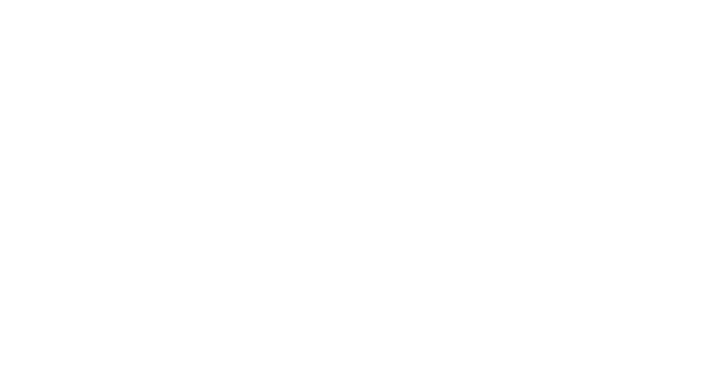
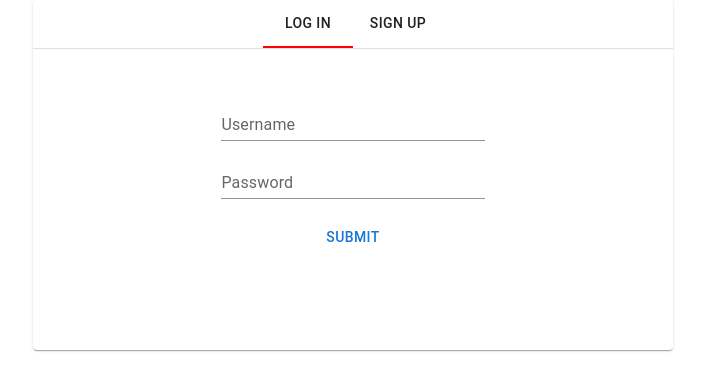
Before and after one commit to nermoo/Project_Trinity, a React (Create React App) app in the folder client/: page / in a window 1280 px wide. Shown: the top 390 px of the page, without its empty margins (287-992 px from the left). Built offline with nearby package versions, Linux system fonts and the light colour scheme.

Commit message:
add authpage and update signup

```diff
--- a/client/src/App.js
+++ b/client/src/App.js
@@ -1,10 +1,12 @@
 import logo from './logo.svg';
 import './App.css';
+import Login from './components/login';
+import Auth from './components/authpage';
 
 function App() {
   return (
     <div className="App">
-
+      <Auth/>
     </div>
   );
 }
--- /dev/null
+++ b/client/src/components/authpage.js
@@ -0,0 +1,71 @@
+import * as React from 'react';
+import Box from '@mui/material/Box';
+import Tab from '@mui/material/Tab';
+import TabContext from '@mui/lab/TabContext';
+import TabList from '@mui/lab/TabList';
+import TabPanel from '@mui/lab/TabPanel';
+import {useState } from 'react';
+import AutoStoriesIcon from '@mui/icons-material/AutoStories';
+import DriveFileRenameOutlineIcon from '@mui/icons-material/DriveFileRenameOutline';
+import AdminPanelSettingsIcon from '@mui/icons-material/AdminPanelSettings';
+import { TextField,Card,Grid } from '@mui/material';
+import Login from './login';
+import Signup from './signup';
+
+
+
+
+export default function LoginForm() {
+  const [value, setValue] = useState('1');
+
+  const handleChange = (event, newValue) => {
+    setValue(newValue);
+  };
+
+  return (
+
+    <Grid container>
+      <Grid item xs={1} md={2} lg={3}></Grid>
+      <Grid item xs={10} md={8} lg={6}>
+      <Card sx={{height:'350px'}}>
+      <Box sx={{ textAlign:'center', width: '100%', typography: 'body1' }} >
+      <TabContext sx value={value} >
+        <Box sx={{ borderBottom: 1, borderColor: 'divider' }} >
+          <TabList TabIndicatorProps={{sx: { backgroundColor: 'red',},}} textColor='red' onChange={handleChange} aria-label="lab API tabs example" centered>
+            <Tab   title="Reader" label="Log in" value="1" />
+            <Tab  title="Writer" label='Sign up' value="2" />
+          </TabList>
+        </Box>
+        <TabPanel value="1">
+            <Grid container>
+                <Grid item xs={1} md={3} lg={2}></Grid>
+                <Grid item xs={10} md={6} lg={8}>
+
+                    <Login/>
+
+                </Grid>
+                <Grid item xs={1} md={3} lg={2}></Grid>
+            </Grid>
+
+        </TabPanel>
+        <TabPanel value="2">
+        <Grid container>
+                <Grid item xs={1} md={3} lg={2}></Grid>
+                <Grid item xs={10} md={6} lg={8}>
+
+                    <Signup/>
+
+                </Grid>
+                <Grid item xs={1} md={3} lg={2}></Grid>
+            </Grid>
+        </TabPanel>
+      </TabContext>
+    </Box>
+
+    </Card>
+      </Grid>
+      <Grid item xs={1} md={2} lg={3}></Grid>
+    </Grid>
+
+  );
+}
--- a/client/src/components/signup.js
+++ b/client/src/components/signup.js
@@ -0,0 +1,49 @@
+import React from 'react';
+import {useState} from 'react';
+import {Grid, TextField, FormControl, InputLabel, Select, MenuItem} from '@mui/material';
+
+
+const Signup=()=>{
+
+    const [role, setRole] = useState('');
+    const [reg,setreg]=useState({
+      email:'',
+      userName:'',
+      password:''
+
+    });
+
+  const handleRole = (event) => {
+    setRole(event.target.value);
+
+  };
+  console.log(reg);
+  const formHandle=(e)=>{
+    setreg({[e.target.id]:e.target.value});
+
+  }
+    return(
+        <Grid container>
+                       <Grid item xs={2}></Grid>
+                       <Grid item xs={8}>
+                       <TextField onChange={(e)=>(setreg({[e.target.id]:e.target.value}))}  fullWidth sx={{marginBottom:'10px'}} multiline placeholder='Enter your email' id="email" label="Email" type="email" variant="standard" /><br/>
+                       <TextField onChange={formHandle} fullWidth sx={{marginBottom:'10px'}} multiline placeholder='Enter username' id="userName" label="Username" variant="standard" /><br/>
+                       <FormControl variant="standard" fullWidth>
+                            <InputLabel id="demo-simple-select-standard-label">Role</InputLabel>
+                            <Select
+                            value={role}
+                            onChange={handleRole}
+                            label="Role"
+                            >
+                            <MenuItem value={"reader"}>Reader</MenuItem>
+                            <MenuItem value={"writer"}>Writer</MenuItem>
+                            </Select>
+                        </FormControl>
+                        <TextField fullWidth sx={{marginBottom:'20px'}} placeholder='Enter password' id="filled-basic" type='password' label="Password" variant="standard" />
+                           </Grid>
+                       <Grid item xs={2}></Grid>
+                    </Grid>
+    );
+}
+
+export default Signup;
```
